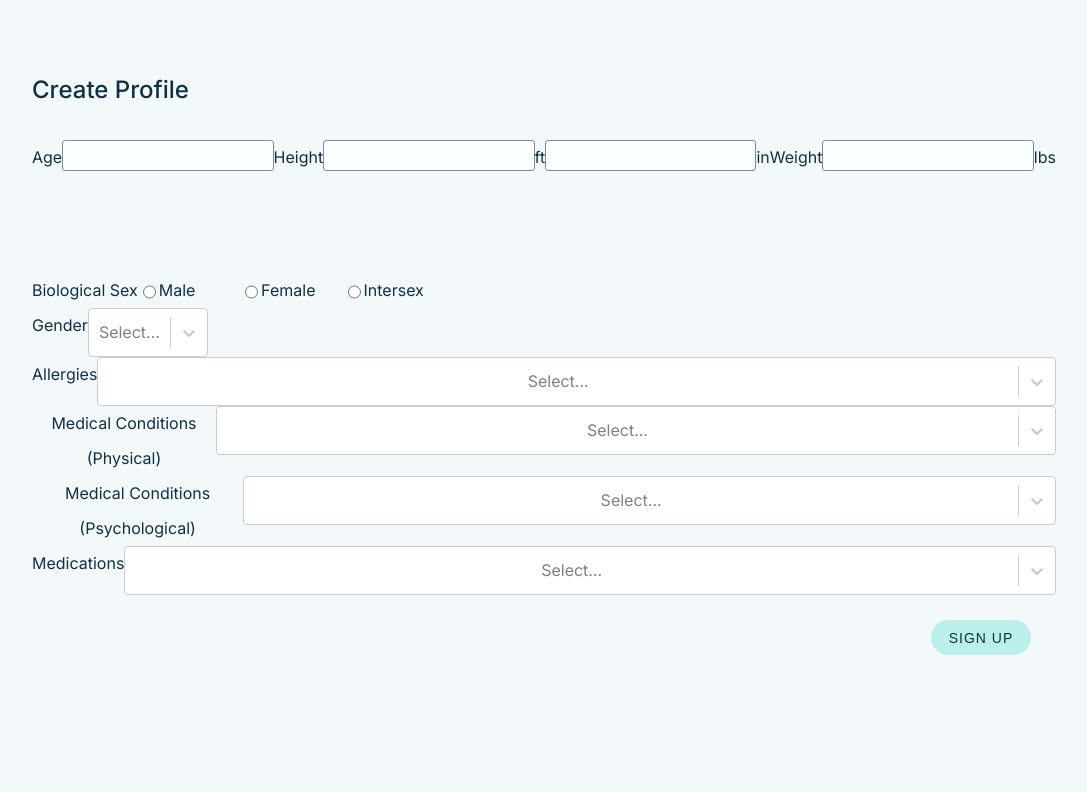
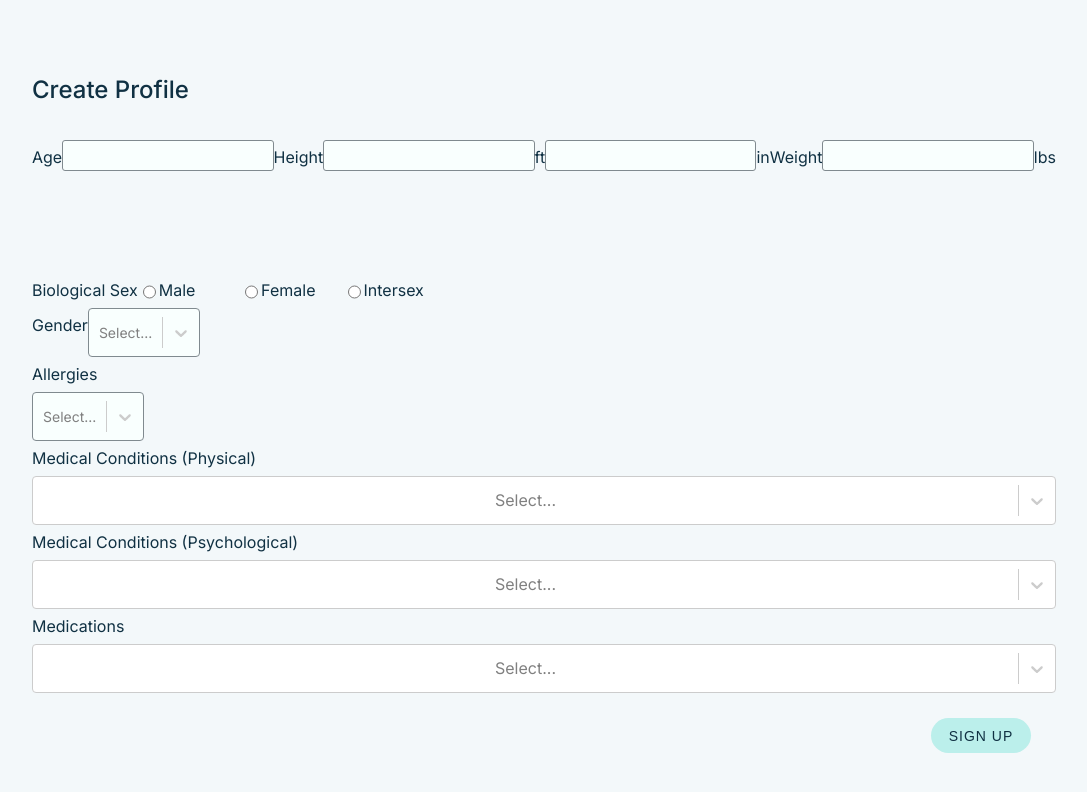
Before and after one commit to yuchenfany/research_match, a React (Create React App) app in the folder research-app/: page /profile in a window 1280 px wide. Shown: the top 792 px of the page, without its empty margins (96-1183 px from the left). Built offline with nearby package versions, Linux system fonts and the light colour scheme.

Commit message:
preliminary styling Profile.js

```diff
--- a/research-app/src/assets/index.css
+++ b/research-app/src/assets/index.css
@@ -238,6 +238,7 @@ code {
   align-items: stretch;
   margin: auto;
   width: 100%;
+  height: 10%;
 }
 
 .radio-option {
--- a/research-app/src/components/Profile.js
+++ b/research-app/src/components/Profile.js
@@ -7,6 +7,32 @@ import '../assets/index.css';
 
 function Profile({ user, setUser }) {
   const navigate = useNavigate();
+
+  const customStyles = {
+    menu: (provided, state) => ({
+      ...provided,
+      width: 'state.selectProps.width,',
+      color: state.selectProps.menuColor,
+    }),
+    control: (provided, state) => ({
+      ...provided,
+      background: '#F9FFFE',
+      borderColor: '#808A8F',
+      fontSize: '14px',
+      boxShadow: state.isFocused ? null : null,
+    }),
+    multiValueLabel: (styles) => ({
+      ...styles,
+      backgroundColor: '#BBEFEB',
+    }),
+    multiValueRemove: (styles) => ({
+      ...styles,
+      backgroundColor: '#BBEFEB',
+      ':hover': {
+        color: '#4aa8a2',
+      },
+    }),
+  };
 
   const genderOptions = [
     { label: 'Female', value: 'female' },
@@ -50,8 +76,6 @@ function Profile({ user, setUser }) {
   ];
 
   async function verify() {
-    console.log(JSON.stringify(user));
-
     await fetch('http://localhost:5000/record/add', {
       method: 'POST',
       headers: {
@@ -337,20 +361,25 @@ function Profile({ user, setUser }) {
             <Select
               options={genderOptions}
               onChange={(option) => updateGender(option.value)}
+              styles={customStyles}
             />
           </div>
         </div>
         <div className="profile-row">
           <div>Allergies</div>
+        </div>
+        <div className="profile-row">
           <Select
             options={allergyTags}
             isMulti
             onChange={(tags) => updateAllergies(tags)}
-            className="select-tags"
+            styles={customStyles}
           />
         </div>
         <div className="profile-row">
           <div>Medical Conditions (Physical)</div>
+        </div>
+        <div className="profile-row">
           <Select
             options={physTags}
             isMulti
@@ -360,6 +389,8 @@ function Profile({ user, setUser }) {
         </div>
         <div className="profile-row">
           <div>Medical Conditions (Psychological)</div>
+        </div>
+        <div className="profile-row">
           <Select
             options={psychTags}
             isMulti
@@ -369,6 +400,8 @@ function Profile({ user, setUser }) {
         </div>
         <div className="profile-row">
           <div>Medications</div>
+        </div>
+        <div className="profile-row">
           <Select
             options={medTags}
             isMulti
```
